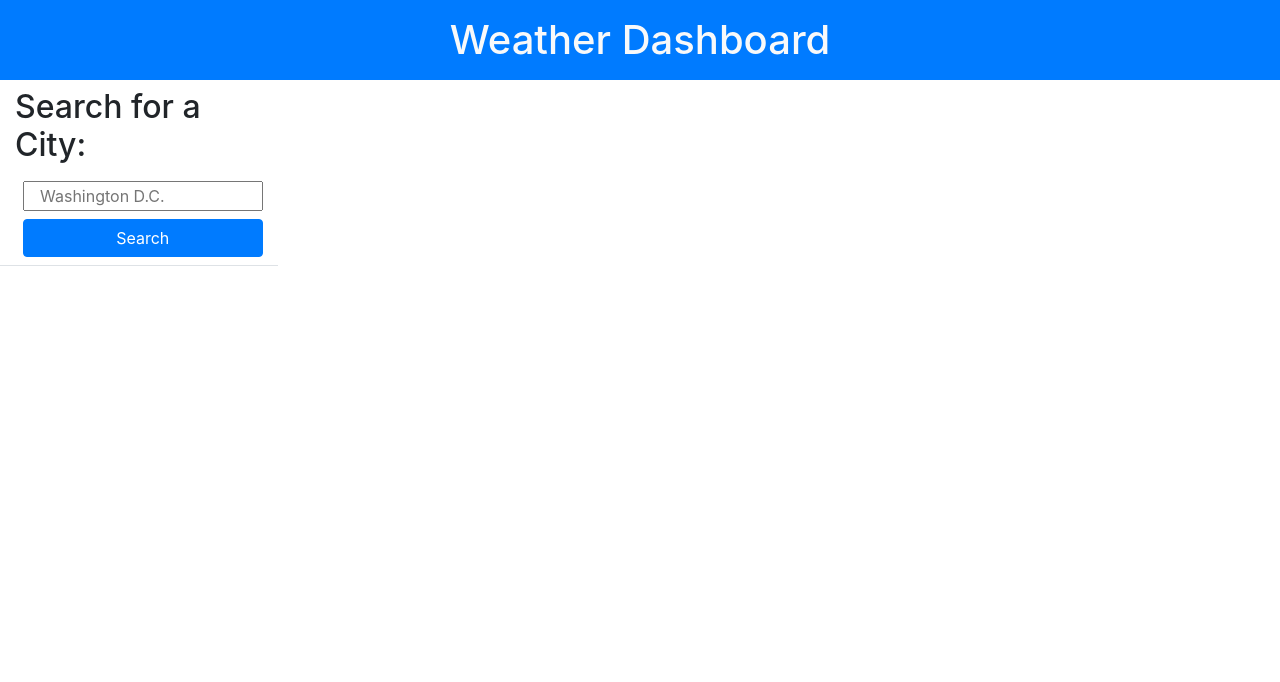
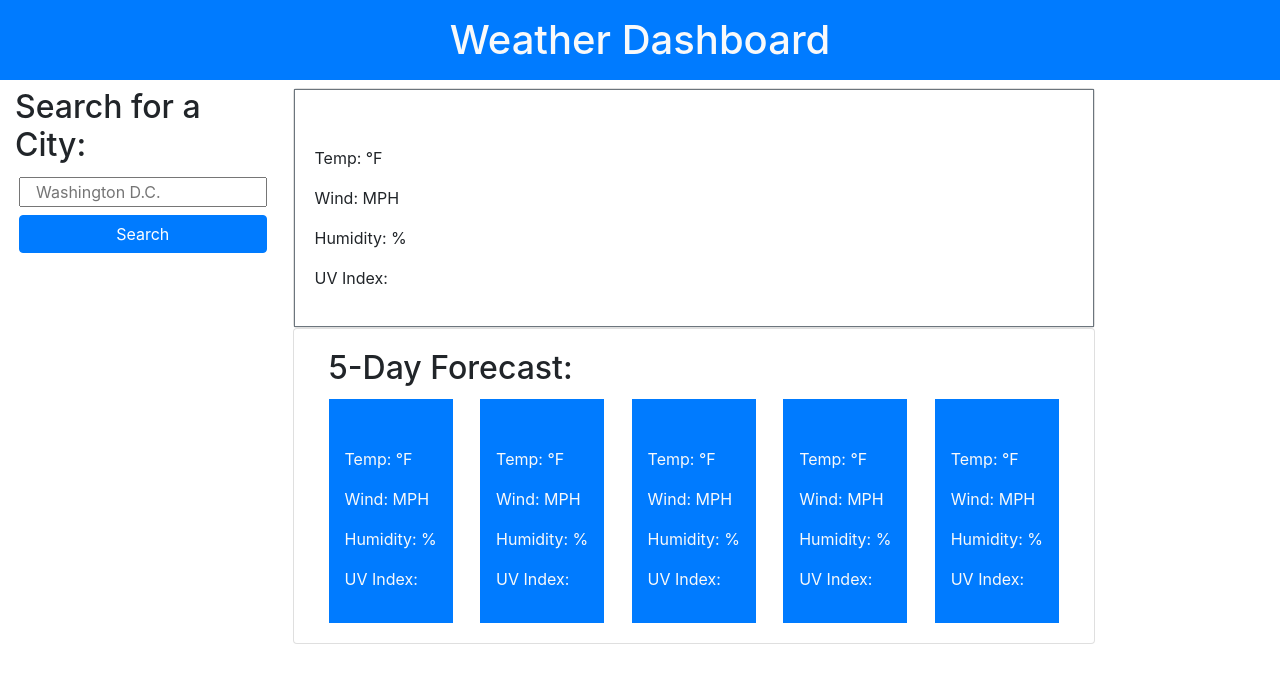
Before and after one commit to trwilhite/weather_dash_tw, a plain HTML site: page index.html in a window 1280 px wide. Drawn offline with nearby package versions, Linux system fonts and the light colour scheme.

Commit message:
changed html again

```diff
--- a/assets/js/script.js
+++ b/assets/js/script.js
@@ -1,3 +1,5 @@
+var currentContainerEl = document.getElementById("current");
+
 function searchCity () {
     var cityInput = document.getElementById("cityInput").value.trim();
     console.log(cityInput);
@@ -15,16 +17,17 @@ function currentWeather(city) {
             console.log(response);
             response.json().then(function(data) {
                 console.log(data);
+                displayCurrent(data, city);
                 uviForecast(data.coord.lat, data.coord.lon);
             });
         } else {
             alert("City Not Found. Please Search a Valid City Name.")
         }
-
     });
 };
 
 function uviForecast (lat, lon) {
+    //format oneweather one call api url
     var onecallApi = "https://api.openweathermap.org/data/2.5/onecall?lat=" + lat + "&lon=" + lon + "&appid=c12650a5a26dc020183a9dff69826eed";
 
     // make a get request to url
@@ -42,4 +45,32 @@ function uviForecast (lat, lon) {
     });
 }
 
+function displayCurrent (cityInput) {
+    // var iconUrl = "http://openweathermap.org/img/wn/" + data.weather[0].icon + ".png";
+    // var currentDate = data.dt * 1000;
+
+    var currentContainer = $("<div></div>");
+    var currentBody = $("<div></div>");
+    var currentHeader = $("<h3></h3>").text("hello")
+    // var currentTemp = $("<p></p>");
+    // var currentWind = $("<p></p>");
+    // var currentHumidity = $("<p></p>");
+    // var currentUvi = $("<p></p>");
+
+    $(currentContainer).attr("class", "card");
+    $(currentBody).attr("class", "card-body");
+    $(currentBody).attr("id", "currentBody");
+    $(currentHeader).attr("class", "card-title");
+    // $(currentTemp).attr("class", "card-text");
+    // $(currentWind).attr("class", "card-text");
+    // $(currentHumidity).attr("class", "card-text");
+    // $(currentUvi).attr("class", "card-text");
+
+    // $(currentHeader).text(cityInput, currentDate, iconUrl)
+
+    currentContainer.append(currentBody);
+    currentBody.append(currentHeader);
+    currentContainerEl.append(currentContainer);
+}
+
 $("#searchBtn").on("click", searchCity);
--- a/index.html
+++ b/index.html
@@ -10,19 +10,76 @@
     </head>
     <body>
         <header class="bg-primary">
-            <h1 class="text-center text-light p-3">Weather Dashboard</h1>
+            <h1 class="p-3 text-light text-center">Weather Dashboard</h1>
         </header>
+
         <main class="row container d-flex flex-row justify-content-between">
-            <div class="col-3 border-bottom">
+            <div class="col-3">
                 <h2>Search for a City:</h2>
-                <form class="p-1">
-                    <input type="text" id="cityInput" class="col-md-12 m-1" placeholder="Washington D.C.">
-                    <button type="button" id="searchBtn" class="col-md-12 m-1 btn btn-primary">Search</button>
+                <form>
+                    <input type="text" id="cityInput" class="col-12 m-1" placeholder="Washington D.C.">
+                    <button type="button" id="searchBtn" class="col-12 m-1 btn btn-primary">Search</button>
                 </form>
             </div>
             <div class="col-9">
-                <div id="current"></div>
-                <div id="forecast" class="col-12"></div>
+                <div class="card">
+                    <div class="card-body border border-secondary">
+                        <h2 class="card-title" id="cityName"></h2>
+                        <img id="icon">
+                        <p>Temp: <span id="temp"></span>°F</p>
+                        <p>Wind: <span id="wind"></span>MPH</p>
+                        <p>Humidity: <span id="humidity"></span>%</p>
+                        <p>UV Index: <span id="uvi"></span></p>
+                    </div>
+                </div>
+
+                <div class="col-md-12 card">
+                    <div class="card-body">
+                        <h2 class="card-title">5-Day Forecast:</h2>
+                        <div class="d-flex justify-content-between">
+                            <div class="p-3 bg-primary text-light">
+                                <h3 id="dayOne"></h3>
+                                <img id="iconDayOne">
+                                <p>Temp: <span id="tempDayOne"></span>°F</p>
+                                <p>Wind: <span id="windDayOne"></span>MPH</p>
+                                <p>Humidity: <span id="humidityDayOne"></span>%</p>
+                                <p>UV Index: <span id="uviDayOne"></span></p>
+                            </div>
+                            <div class="p-3 bg-primary text-light">
+                                <h3 id="dayTwo"></h3>
+                                <img id="iconDayTwo">
+                                <p>Temp: <span id="tempDayTwo"></span>°F</p>
+                                <p>Wind: <span id="windDayTwo"></span>MPH</p>
+                                <p>Humidity: <span id="humidityDayTwo"></span>%</p>
+                                <p>UV Index: <span id="uviDayTwo"></span></p>
+                            </div>
+                            <div class="p-3 bg-primary text-light">
+                                <h3 id="dayThree"></h3>
+                                <img id="iconDayThree">
+                                <p>Temp: <span id="tempDayThree"></span>°F</p>
+                                <p>Wind: <span id="windDayThree"></span>MPH</p>
+                                <p>Humidity: <span id="humidityDayThree"></span>%</p>
+                                <p>UV Index: <span id="uviDayThree"></span></p>
+                            </div>
+                            <div class="p-3 bg-primary text-light">
+                                <h3 id="dayFour"></h3>
+                                <img id="iconDayFour">
+                                <p>Temp: <span id="tempDayFour"></span>°F</p>
+                                <p>Wind: <span id="windDayFour"></span>MPH</p>
+                                <p>Humidity: <span id="humidityDayFour"></span>%</p>
+                                <p>UV Index: <span id="uviDayFour"></span></p>
+                            </div>
+                            <div class="p-3 bg-primary text-light">
+                                <h3 id="dayFive"></h3>
+                                <img id="iconDayFive">
+                                <p>Temp: <span id="tempDayFive"></span>°F</p>
+                                <p>Wind: <span id="windDayFive"></span>MPH</p>
+                                <p>Humidity: <span id="humidityDayFive"></span>%</p>
+                                <p>UV Index: <span id="uviDayFive"></span></p>
+                            </div>
+                        </div>
+                    </div>
+                </div>
             </div>
         </main>
 
```
